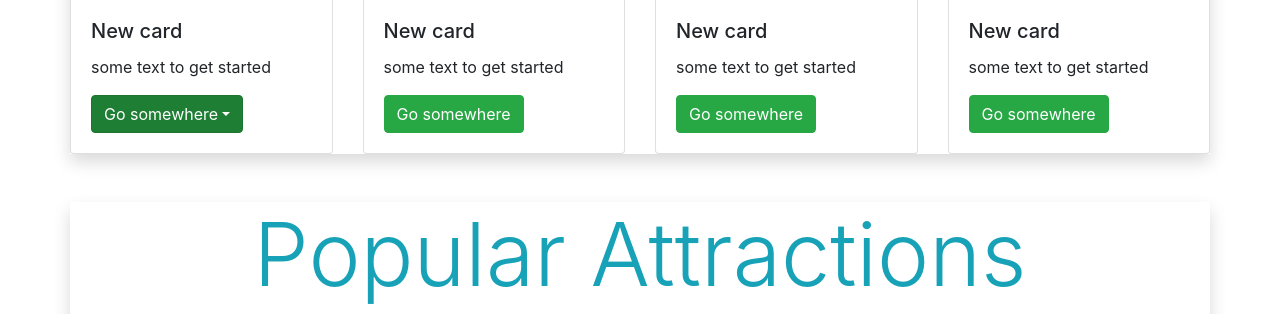
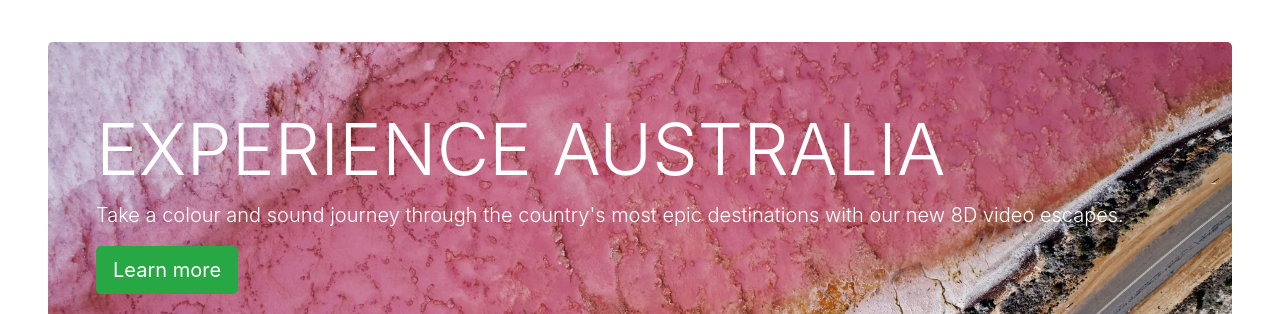
Before and after one commit to tc98100/Auspedition, a Django app: page / in a window 1280 px wide. Shown: the part 1422-1736 px from the top of the page. Run offline with Django 3.2, Linux system fonts and the light colour scheme; some libraries are stand-ins or nearby versions.

Commit message:
Update home.html and pics

```diff
--- a/Austrip/main/statics/css/custom.css
+++ b/Austrip/main/statics/css/custom.css
@@ -1,6 +1,6 @@
 #logo {
     color: cadetblue;
-    font-size: 2em;
+    /*font-size: 2em;*/
 }
 
 #profileIcon {
@@ -37,3 +37,29 @@
 #funcLike:visited {
     color: green;
 }
+
+/* Sunny */
+.bg-box {
+    background-size: 100% 100%;
+    background-repeat: no-repeat;
+    margin:0 auto;
+}
+.bg-box::after {
+    content: "";
+    display: block;
+    padding:20%;
+}
+
+.attraction{
+    width: 100%;
+    height: 0;
+    padding-bottom: 75%;
+    overflow: hidden;
+    background-size: cover;
+    background-repeat: no-repeat;
+}
+
+.rounded-cus{
+    border-radius: 1rem;
+    overflow: hidden;
+}
--- a/Austrip/main/templates/home.html
+++ b/Austrip/main/templates/home.html
@@ -6,159 +6,107 @@
     <meta charset="UTF-8">
     <meta name="viewport" content="width=device-width, initial-scale=1.0, shrink-to-fit=no">
     <title>Home</title>
+    <link rel="stylesheet" href="../statics/css/custom.css">
     <link rel="stylesheet" href="{% static 'custom.css'%}">
-    <link rel="stylesheet" href="https://stackpath.bootstrapcdn.com/bootstrap/4.5.2/css/bootstrap.min.css" integrity="sha384-JcKb8q3iqJ61gNV9KGb8thSsNjpSL0n8PARn9HuZOnIxN0hoP+VmmDGMN5t9UJ0Z" crossorigin="anonymous">
+    <link rel="stylesheet" href="https://stackpath.bootstrapcdn.com/bootstrap/4.5.2/css/bootstrap.min.css"
+          integrity="sha384-JcKb8q3iqJ61gNV9KGb8thSsNjpSL0n8PARn9HuZOnIxN0hoP+VmmDGMN5t9UJ0Z" crossorigin="anonymous">
 </head>
 <body>
 {% include 'navbar.html' %}
-    <div class="container mb-lg-5">
-        <div id="slide" class="carousel slide" data-ride="carousel">
-            <ol class="carousel-indicators">
-                <li data-target="#slide" data-slide-to="0" class="active"></li>
-                <li data-target="#slide" data-slide-to="1"></li>
-                <li data-target="#slide" data-slide-to="2"></li>
-            </ol>
-            <div class="carousel-inner">
-                <div class="carousel-item active">
-                    <img class="d-block w-100 rounded img-fluid" src="{% static 'sydney_recommendation.jpg'%}" alt="First slide">
-                    <div class="carousel-caption">
-                        <h5>Recommendation 1</h5>
-                        <p>description content</p>
+
+<div class=bg-box style="background-image: url(../assets/Background.jpg);">
+    <div style="position:absolute; left: 60%; top: 20%; right: 10%;" class="text-white">
+        <h4 class="text-monospace">#1 Tourism Website Service since 2010</h4>
+        <h1 class="font-weight-bold" style="font-size: 2rem">We provide you best tourism service in Australia</h1>
+        <button type="button" class="btn btn btn-success mt-3 rounded-pill" style="font-size: 1rem">Where do you want
+            to go?
+        </button>
     </div>
 </div>
-                <div class="carousel-item">
-                    <img class="d-block w-100 rounded img-fluid" src="{% static 'Melbourne_recommendation.jpg'%}" alt="second slide">
-                    <div class="carousel-caption">
-                        <h5>Recommendation 2</h5>
-                        <p>description content</p>
+
+
+<div class="container-fluid ">
+    <div class="bg-transparent">
+        <h1 class="font-weight-normal text-center mt-5" style="font-size: 4rem; color: lightseagreen">Trending
+            Attractions</h1>
+        <div class="text-center font-weight-light" style="font-size: 1.5rem; color: slategray">
+            <p>Check the best place near you</p>
         </div>
     </div>
-                <div class="carousel-item">
-                    <img class="d-block w-100 rounded img-fluid" src="{% static 'gold_coast_recommendation.jpg'%}" alt="third slide">
-                    <div class="carousel-caption">
-                        <h5>Recommendation 3</h5>
-                        <p>description content</p>
+</div>
+
+<div class="container-fluid mt-5">
+    <div class="row justify-content-between pl-4 pr-4">
+        <div class="col-4 ">
+            <div class="card rounded-cus">
+                <div class="attraction" style="background-image: url(../assets/OprahHouse.jpg);">
+                </div>
+
+                <div class="card-body">
+                    <p class="font-weight-bold text-center" style="font-size: 2rem;">Sydney Oprah House</p>
+                </div>
+            </div>
+        </div>
+        <div class="col-4">
+            <div class="card rounded-cus">
+                <div class="attraction" style="background-image: url(../assets/bridge.jpg);">
+                </div>
+
+                <div class="card-body">
+                    <p class="font-weight-bold text-center" style="font-size: 2rem;"> Sydney Harbour Bridge</p>
+                </div>
+            </div>
+        </div>
+        <div class="col-4 ">
+            <div class="card rounded-cus">
+                <div class="attraction" style="background-image: url(../assets/AyersMountain.jpg);">
+                </div>
+                <div class="card-body">
+                    <p class="font-weight-bold text-center" style="font-size: 2rem;">Ayers Mountain</p>
                 </div>
             </div>
         </div>
     </div>
 </div>
 
-    <div class="container mb-lg-5">
-        <div class="jumbotron pt-0">
-            <h1 class="display-4 text-info">Description about Australia</h1>
-            <p class="lead text-info">G'day mate, how's ya arvo?</p>
-        </div>
-    </div>
-
-
-    <div class="container mb-lg-5 shadow">
-        <div class="row text-info">
-            <h1 class="display-2 mx-auto">Popular Destinations</h1>
-        </div>
-        <div class="row">
-            <div class="card-deck">
-                <div class="card" style="width: 18rem">
-                    <img class="card-img-top" src="../assets/default-placeholder-image.png" alt="example pic">
-                    <div class="card-body">
-                        <h5 class="card-title">New card</h5>
-                        <p class="card-text">some text to get started</p>
-                        <div class="dropdown show">
-                            <a class="btn btn-success dropdown-toggle" href="#" data-toggle="dropdown">Go somewhere</a>
-                            <div class="dropdown-menu">
-                                <a class="dropdown-item" href="#">By car</a>
-                                <a class="dropdown-item" href="#">By bus</a>
-                                <a class="dropdown-item" href="#">By plane</a>
-                            </div>
-                        </div>
-
-                    </div>
-                </div>
-
-                <div class="card" style="width: 18rem">
-                    <img class="card-img-top" src="../assets/default-placeholder-image.png" alt="example pic">
-                    <div class="card-body">
-                        <h5 class="card-title">New card</h5>
-                        <p class="card-text">some text to get started</p>
-                        <a class="btn btn-success" href="#">Go somewhere</a>
-                    </div>
-                </div>
-                <div class="card" style="width: 18rem">
-                    <img class="card-img-top" src="../assets/default-placeholder-image.png" alt="example pic">
-                    <div class="card-body">
-                        <h5 class="card-title">New card</h5>
-                        <p class="card-text">some text to get started</p>
-                        <a class="btn btn-success" href="#">Go somewhere</a>
-                    </div>
-                </div>
-                <div class="card" style="width: 18rem">
-                    <img class="card-img-top" src="../assets/default-placeholder-image.png" alt="example pic">
-                    <div class="card-body">
-                        <h5 class="card-title">New card</h5>
-                        <p class="card-text">some text to get started</p>
-                        <a class="btn btn-success" href="#">Go somewhere</a>
-                    </div>
-                </div>
+<div class="container-fluid ">
+    <div class="bg-transparent">
+        <h1 class="font-weight-normal text-center mt-5" style="font-size: 4rem; color: lightseagreen">
+            Recommendations</h1>
+        <div class="text-center font-weight-light" style="font-size: 1.5rem; color: slategray">
+            <p>Choose the place you want and we guide it for you </p>
         </div>
     </div>
 </div>
 
-    <div class="container mb-lg-5 shadow">
-        <div class="row text-info">
-            <h1 class="display-2 mx-auto">Popular Attractions</h1>
-        </div>
-        <div class="row">
-            <div class="card-deck">
-                <div class="card" style="width: 18rem">
-                    <img class="card-img-top" src="../assets/default-placeholder-image.png" alt="example pic">
-                    <div class="card-body">
-                        <h5 class="card-title">New card</h5>
-                        <p class="card-text">some text to get started</p>
-                        <div class="dropdown show">
-                            <a class="btn btn-success dropdown-toggle" href="#" data-toggle="dropdown">Go somewhere</a>
-                            <div class="dropdown-menu">
-                                <a class="dropdown-item" href="#">By car</a>
-                                <a class="dropdown-item" href="#">By bus</a>
-                                <a class="dropdown-item" href="#">By plane</a>
-                            </div>
+<div class="jumbotron mt-5 mr-5 ml-5 pl-5 rounded-cus"
+     style="background-image: url(../assets/recom1.jpg); color: white; background-repeat: no-repeat; background-size: cover">
+    <h1 class="display-3">EXPERIENCE AUSTRALIA</h1>
+    <p class="lead">Take a colour and sound journey through the country's most epic destinations with our new 8D video
+        escapes.</p>
+    <a class="btn btn-success btn-lg" href="#" role="button">Learn more</a>
 </div>
 
-                    </div>
+<div class="jumbotron mt-5 mr-5 ml-5 pl-5 rounded-cus"
+     style="background-image: url(../assets/recom3.jpg); color: white; background-repeat: no-repeat; background-size: cover">
+    <h1 class="display-3">EXPERIENCE AUSTRALIA</h1>
+    <p class="lead">Take a colour and sound journey through the country's most epic destinations with our new 8D video
+        escapes.</p>
+    <a class="btn btn-success btn-lg" href="#" role="button">Learn more</a>
 </div>
 
-                <div class="card" style="width: 18rem">
-                    <img class="card-img-top" src="../assets/default-placeholder-image.png" alt="example pic">
-                    <div class="card-body">
-                        <h5 class="card-title">New card</h5>
-                        <p class="card-text">some text to get started</p>
-                        <a class="btn btn-success" href="#">Go somewhere</a>
-                    </div>
-                </div>
-                <div class="card" style="width: 18rem">
-                    <img class="card-img-top" src="../assets/default-placeholder-image.png" alt="example pic">
-                    <div class="card-body">
-                        <h5 class="card-title">New card</h5>
-                        <p class="card-text">some text to get started</p>
-                        <a class="btn btn-success" href="#">Go somewhere</a>
-                    </div>
-                </div>
-                <div class="card" style="width: 18rem">
-                    <img class="card-img-top" src="../assets/default-placeholder-image.png" alt="example pic">
-                    <div class="card-body">
-                        <h5 class="card-title">New card</h5>
-                        <p class="card-text">some text to get started</p>
-                        <a class="btn btn-success" href="#">Go somewhere</a>
-                    </div>
-                </div>
-            </div>
-        </div>
-    </div>
 {% include 'footer.html' %}
 
-    <script src = "../statics/javascript/index.js"></script>
-    <script src="https://code.jquery.com/jquery-3.5.1.slim.min.js" integrity="sha384-DfXdz2htPH0lsSSs5nCTpuj/zy4C+OGpamoFVy38MVBnE+IbbVYUew+OrCXaRkfj" crossorigin="anonymous"></script>
-    <script src="https://cdn.jsdelivr.net/npm/popper.js@1.16.1/dist/umd/popper.min.js" integrity="sha384-9/reFTGAW83EW2RDu2S0VKaIzap3H66lZH81PoYlFhbGU+6BZp6G7niu735Sk7lN" crossorigin="anonymous"></script>
-    <script src="https://stackpath.bootstrapcdn.com/bootstrap/4.5.2/js/bootstrap.min.js" integrity="sha384-B4gt1jrGC7Jh4AgTPSdUtOBvfO8shuf57BaghqFfPlYxofvL8/KUEfYiJOMMV+rV" crossorigin="anonymous"></script>
+<script src="../statics/javascript/index.js"></script>
+<script src="https://code.jquery.com/jquery-3.5.1.slim.min.js"
+        integrity="sha384-DfXdz2htPH0lsSSs5nCTpuj/zy4C+OGpamoFVy38MVBnE+IbbVYUew+OrCXaRkfj"
+        crossorigin="anonymous"></script>
+<script src="https://cdn.jsdelivr.net/npm/popper.js@1.16.1/dist/umd/popper.min.js"
+        integrity="sha384-9/reFTGAW83EW2RDu2S0VKaIzap3H66lZH81PoYlFhbGU+6BZp6G7niu735Sk7lN"
+        crossorigin="anonymous"></script>
+<script src="https://stackpath.bootstrapcdn.com/bootstrap/4.5.2/js/bootstrap.min.js"
+        integrity="sha384-B4gt1jrGC7Jh4AgTPSdUtOBvfO8shuf57BaghqFfPlYxofvL8/KUEfYiJOMMV+rV"
+        crossorigin="anonymous"></script>
 
 </body>
 </html>
```
Also changed, not shown: FrontEnd/custom.css (deleted, +0 -10 lines), FrontEnd/destinations.html (deleted, +0 -48 lines), FrontEnd/home.html (deleted, +0 -251 lines), FrontEnd/index.css (deleted, +0 -100 lines), Austrip/main/assets/AyersMountain.jpg (renamed from FrontEnd/assests/AyersMountain.jpg), Austrip/main/assets/Background.jpg (added), Austrip/main/assets/GoldCoast.jpg (renamed from FrontEnd/assests/GoldCoast.jpg), Austrip/main/assets/recom1.jpg (added), Austrip/main/assets/recom3.jpg (added), FrontEnd/assests/Brisbane.jpg (deleted), FrontEnd/assests/GreatBarrierReef.jpg (deleted), FrontEnd/assests/Sydney.jpg (deleted), 3 other files. Lines whose indentation alone changed are shown as unchanged.
